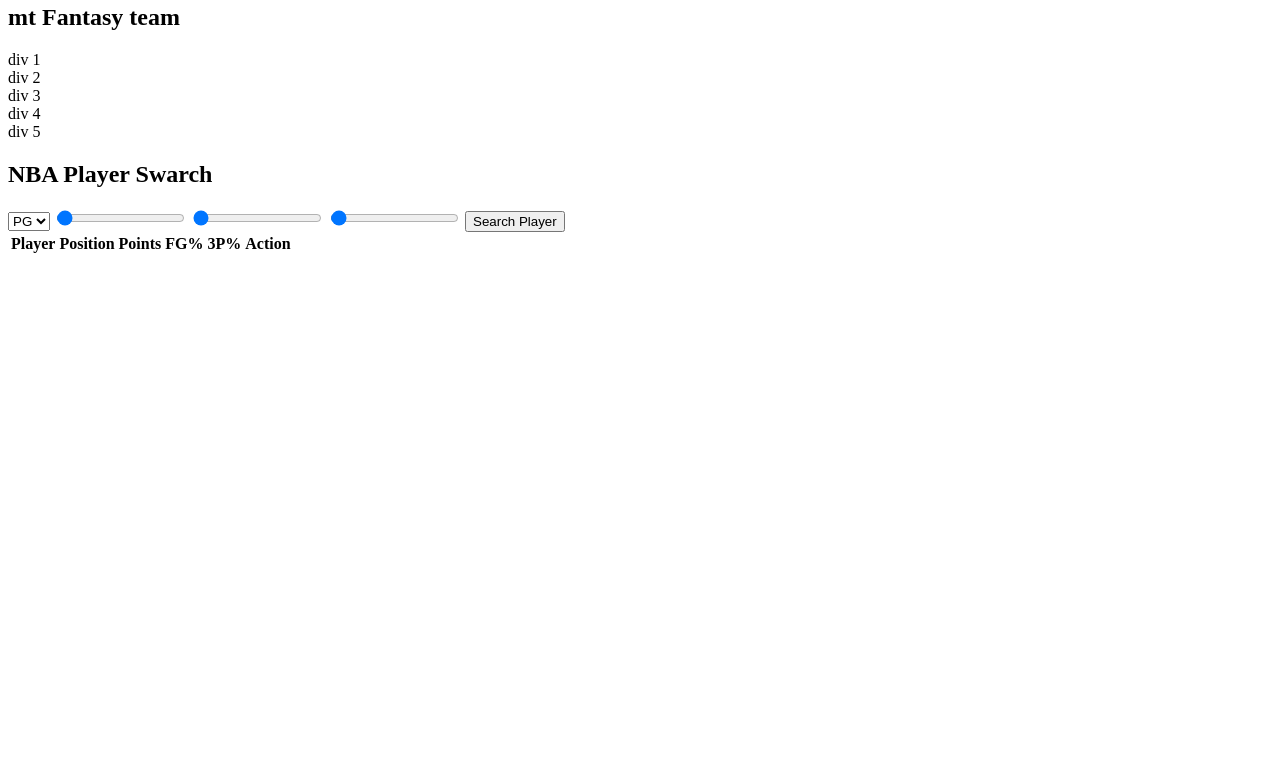
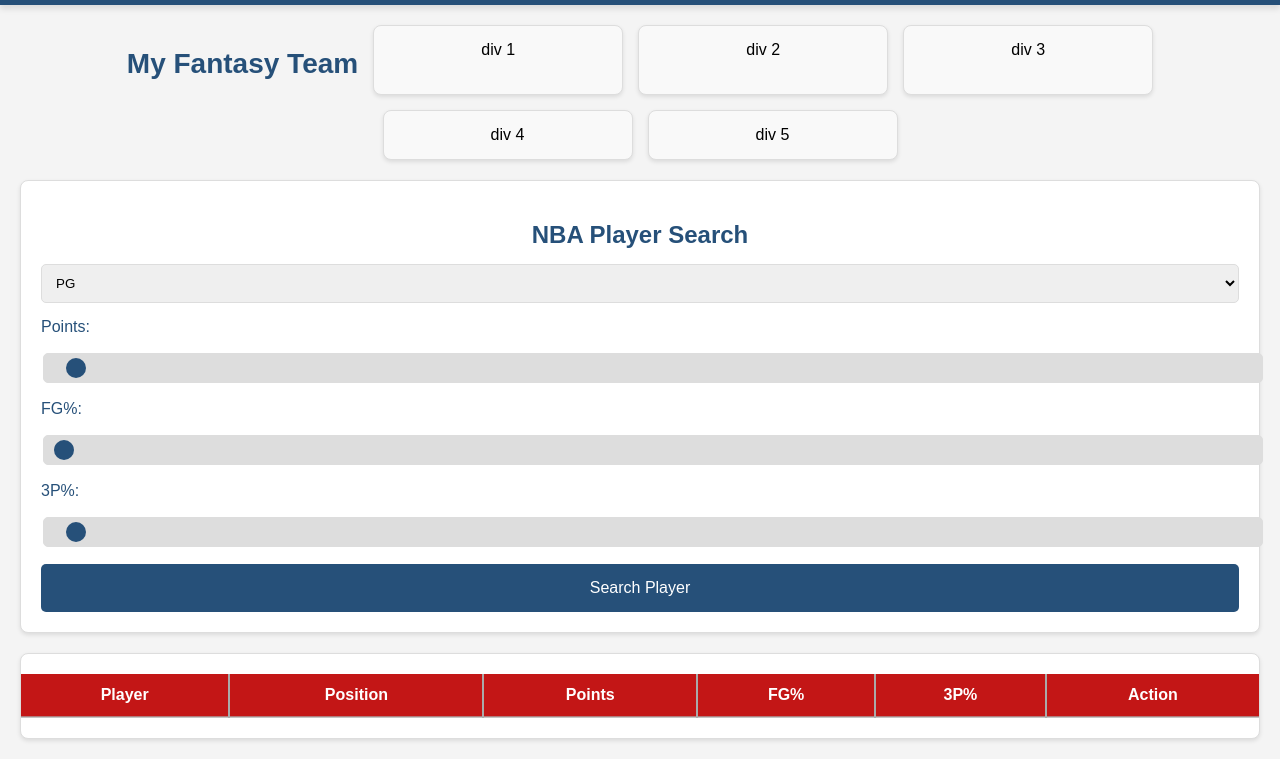
Before and after one commit to yehudakahana/exam3.ts, a plain HTML site: page javascript/index.html in a window 1280 px wide. Shown: the part 63-822 px from the top of the page. Before the commit the page ends 800 px from the top, so only its background shows below. Drawn offline with Linux system fonts and the light colour scheme.

Commit message:
finish part 3 'in the middle of desain css

```diff
--- a/javascript/index.html
+++ b/javascript/index.html
@@ -8,11 +8,83 @@
 </head>
 <body>
     <header>
-        <h2>NBA Fantasy 2014-2024</h2>
+        <h3>NBA Fantasy 2014-2024</h3>
+    </header>
+    <main>
+        <section id="section-display">
+            <h2>My Fantasy Team</h2>
+            <div id="PG">div 1</div>
+            <div id="SG">div 2</div>
+            <div id="SF">div 3</div>
+            <div id="PF">div 4</div>
+            <div id="C">div 5</div>
+        </section>
+
+        <section id="section-form">
+            <h2>NBA Player Search</h2>
+            <form id="search-form">
+                <select id="position" required>
+                    <option value="PG">PG</option>
+                    <option value="SG">SG</option>
+                    <option value="SF">SF</option>
+                    <option value="PF">PF</option>
+                    <option value="C">C</option>
+                </select>
+                <label for="points" id="labelPoints">Points:</label>
+                <input type="range" min="0" max="100" value="1" id="points" required>
+                <label for="twoPercent" id="labelTwo">FG%:</label>
+                <input type="range" min="0" max="20000" value="1" id="twoPercent" required>
+                <label for="threePercent" id="labelThree">3P%:</label>
+                <input type="range" min="0" max="100" value="1" id="threePercent" required>
+                <button type="submit" id="search-button">Search Player</button>
+            </form>
+        </section>
+
+        <section id="section-table">
+            <table id="scooters-table">
+                <thead>
+                    <tr>
+                        <th>Player</th>
+                        <th>Position</th>
+                        <th>Points</th>
+                        <th>FG%</th>
+                        <th>3P%</th>
+                        <th>Action</th>
+                    </tr>
+                </thead>
+                <tbody id="tbody">
+                </tbody>
+            </table>
+        </section>
+    </main>
+
+    <script src="script.js"></script>
+</body>
+</html>
+
+
+
+
+
+
+
+
+
+<!-- <!DOCTYPE html>
+<html lang="en">
+<head>
+    <meta charset="UTF-8">
+    <meta name="viewport" content="width=device-width, initial-scale=1.0">
+    <link rel="stylesheet" href="style.css">
+    <title>Fansazy</title>
+</head>
+<body>
+    <header>
+        <h3>NBA Fantasy 2014-2024</h3>
     </header>
     <main>
     <section id="section-display">
-        <h2>mt Fantasy team</h2>
+        <h2>My Fantasy Team</h2>
         <div id="PG">div 1</div>
         <div id="SG">div 2</div>
         <div id="SF">div 3</div>
@@ -22,7 +94,7 @@
     </section>
 
     <section id="section-form">
-        <h2>NBA Player Swarch</h2>
+        <h2>NBA Player Search</h2>
         <form >
             <select  id="position" required>
                 <option value="PG">PG</option>
@@ -32,9 +104,13 @@
                 <option value="C">C</option>
 
             </select >
+            <label for="points" id="lablePoints"></label>
             <input type="range" min="0" max="100" value="1" id="points" required>
+            <label for="twoPercent" id="labelTwo"></label>
             <input type="range" min="0" max="20000" value="1" id="twoPercent" required>
+            <label for="threePercent" id="labelThree"></label>
             <input type="range" min="0" max="100" value="1" id="threePercent" required>
+
 
             <button type="submit">Search Player</button>
 
@@ -67,4 +143,4 @@
 
     <script src="script.js"></script>
 </body>
-</html>
+</html> -->
--- a/javascript/script.js
+++ b/javascript/script.js
@@ -13,6 +13,19 @@ const display = document.getElementById("section-display");
 const form = document.getElementById("section-form");
 const table = document.getElementById("scooters-table");
 let listOfPlayers;
+//תצוגת המספר הנבחר באינפוטים
+document.getElementById("points").addEventListener("input", (event) => {
+    const value = event.target.value;
+    document.getElementById("labelPoints").textContent = value;
+});
+document.getElementById("twoPercent").addEventListener("input", (event) => {
+    const value = event.target.value;
+    document.getElementById("labelTwo").textContent = value;
+});
+document.getElementById("threePercent").addEventListener("input", (event) => {
+    const value = event.target.value;
+    document.getElementById("labelThree").textContent = value;
+});
 //כפתור החיפוש
 form.addEventListener("submit", (event) => __awaiter(void 0, void 0, void 0, function* () {
     event.preventDefault();
@@ -25,6 +38,7 @@ form.addEventListener("submit", (event) => __awaiter(void 0, void 0, void 0, fun
     listOfPlayers = yield searchPlayers(newSearch);
     displayTable(listOfPlayers);
 }));
+//תצוגה לטבלה
 function displayTable(listOfPlayers) {
     return __awaiter(this, void 0, void 0, function* () {
         const tbody = document.getElementById('tbody');
--- a/javascript/style.css
+++ b/javascript/style.css
@@ -0,0 +1,189 @@
+body {
+    font-family: Arial, sans-serif;
+    margin: 0;
+    padding: 0;
+    background-color: #F4F4F4;
+}
+
+header {
+    background-color: #265079;
+    color: white;
+    padding: 20px 0;
+    text-align: center;
+    box-shadow: 0 4px 6px rgba(0, 0, 0, 0.1);
+}
+
+header h3 {
+    margin: 0;
+    font-size: 24px;
+    font-weight: bold;
+}
+
+main {
+    padding: 20px;
+}
+
+#section-display {
+    margin-bottom: 20px;
+}
+
+#section-display h2 {
+    color: #265079;
+    font-size: 28px;
+    margin-bottom: 15px;
+    text-align: center;
+}
+
+#section-display {
+    display: flex;
+    flex-wrap: wrap;
+    gap: 15px;
+    justify-content: center;
+}
+
+#section-display div {
+    background-color: #f9f9f9;
+    border: 1px solid #ddd;
+    border-radius: 8px;
+    padding: 15px;
+    box-shadow: 0 2px 4px rgba(0, 0, 0, 0.1);
+    width: calc(20% - 30px);
+    text-align: center;
+}
+
+#section-form {
+    background-color: #fff;
+    border: 1px solid #ddd;
+    border-radius: 8px;
+    padding: 20px;
+    box-shadow: 0 2px 4px rgba(0, 0, 0, 0.1);
+    margin-bottom: 20px;
+}
+
+#section-form h2 {
+    color: #265079;
+    font-size: 24px;
+    margin-bottom: 15px;
+    text-align: center;
+}
+
+#search-form {
+    display: flex;
+    flex-direction: column;
+    gap: 15px;
+}
+
+#search-form label {
+    font-size: 16px;
+    color: #265079;
+    display: block;
+}
+
+select, input {
+    width: 100%;
+    padding: 10px;
+    border: 1px solid #ddd;
+    border-radius: 5px;
+}
+
+input[type="range"] {
+    -webkit-appearance: none;
+    background-color: #ddd;
+    height: 8px;
+    border-radius: 5px;
+}
+
+input[type="range"]::-webkit-slider-thumb {
+    -webkit-appearance: none;
+    width: 20px;
+    height: 20px;
+    border-radius: 50%;
+    background: #265079;
+    cursor: pointer;
+}
+
+#search-button {
+    background-color: #265079;
+    color: white;
+    border: none;
+    padding: 15px;
+    border-radius: 5px;
+    font-size: 16px;
+    cursor: pointer;
+    transition: background-color 0.3s;
+}
+
+#search-button:hover {
+    background-color: #1e4a6f;
+}
+
+#section-table {
+    background-color: #fff;
+    border: 1px solid #ddd;
+    border-radius: 8px;
+    box-shadow: 0 2px 4px rgba(0, 0, 0, 0.1);
+    overflow: hidden;
+}
+
+#scooters-table {
+    width: 100%;
+    border-collapse: collapse;
+    margin: 20px 0;
+}
+
+#scooters-table thead {
+    background-color: #c31616;
+    color: white;
+}
+
+#scooters-table th, #scooters-table td {
+    padding: 12px;
+    text-align: center;
+    border-right: 2px solid #aaa;
+}
+
+#scooters-table th {
+    border-bottom: 2px solid hsla(0, 0%, 67%, 0.694);
+}
+
+#scooters-table td:last-child, #scooters-table th:last-child {
+    border-right: none;
+}
+
+#scooters-table tbody tr {
+    border-bottom: 2px solid #ddd;
+}
+
+#scooters-table tbody tr:nth-child(even) {
+    background-color: #f9f9f9;
+}
+
+#scooters-table tbody tr:hover {
+    background-color: #e0e0e0;
+}
+
+.actions {
+    display: flex;
+    justify-content: center;
+    gap: 10px;
+}
+
+.actions button {
+    background-color:blue;
+    color: white;
+    border: none;
+    padding: 10px 15px;
+    border-radius: 5px;
+    cursor: pointer;
+    font-size: 14px;
+    transition: background-color 0.3s, transform 0.2s;
+}
+
+.actions button:hover {
+    background-color: #0056b3;
+    transform: scale(1.05);
+}
+
+.actions button:active {
+    transform: scale(0.95);
+}
```
Also changed, not shown: 1 other file.
